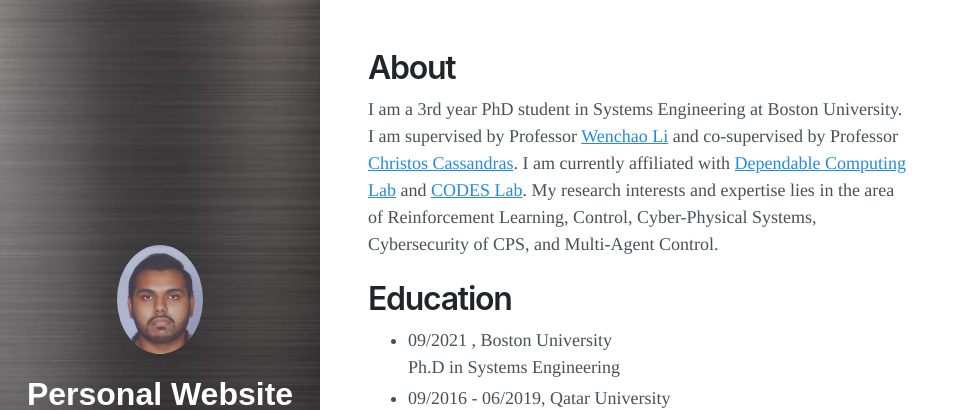
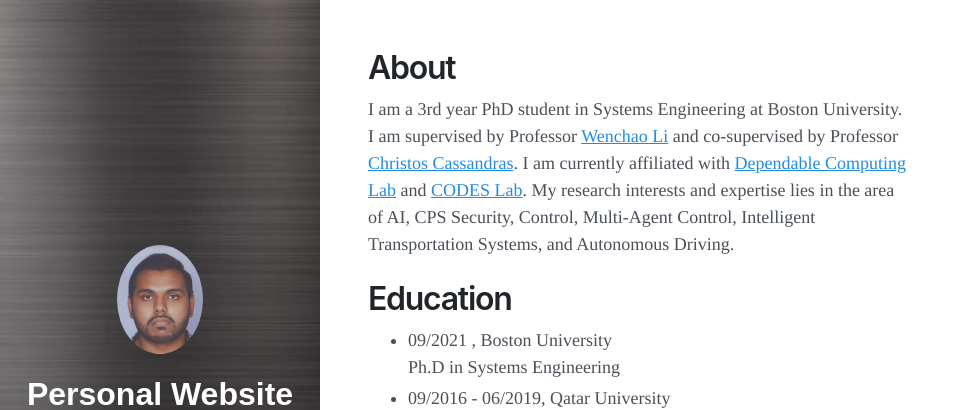
Before and after one commit to SabbirAhmad26/sabbirahmad26.github.io, a Jekyll site: the page built from about.md, in a window 1280 px wide. Shown: the top 410 px of the page, without its empty margins (0-969 px from the left). Built offline with Jekyll 4.4.1, drawn with Linux system fonts in a browser that asks for light colours; nearby versions of some CDN libraries.

Commit message:
Update about.md

```diff
--- a/about.md
+++ b/about.md
@@ -3,7 +3,7 @@
 title: About
 ---
 
-I am a 3rd year PhD student in Systems Engineering at Boston University. I am supervised by Professor [Wenchao Li](https://sites.bu.edu/depend/people/) and co-supervised by Professor [Christos Cassandras](https://christosgcassandras.org/). I am currently affiliated with [Dependable Computing Lab](https://sites.bu.edu/depend/) and [CODES Lab](https://www.bu.edu/codes/). My research interests and expertise lies in the area of Reinforcement Learning, Control, Cyber-Physical Systems, Cybersecurity of CPS, and Multi-Agent Control.
+I am a 3rd year PhD student in Systems Engineering at Boston University. I am supervised by Professor [Wenchao Li](https://sites.bu.edu/depend/people/) and co-supervised by Professor [Christos Cassandras](https://christosgcassandras.org/). I am currently affiliated with [Dependable Computing Lab](https://sites.bu.edu/depend/) and [CODES Lab](https://www.bu.edu/codes/). My research interests and expertise lies in the area of AI, CPS Security, Control, Multi-Agent Control, Intelligent Transportation Systems, and Autonomous Driving.
 
 # Education
 * 09/2021 , Boston University
```
